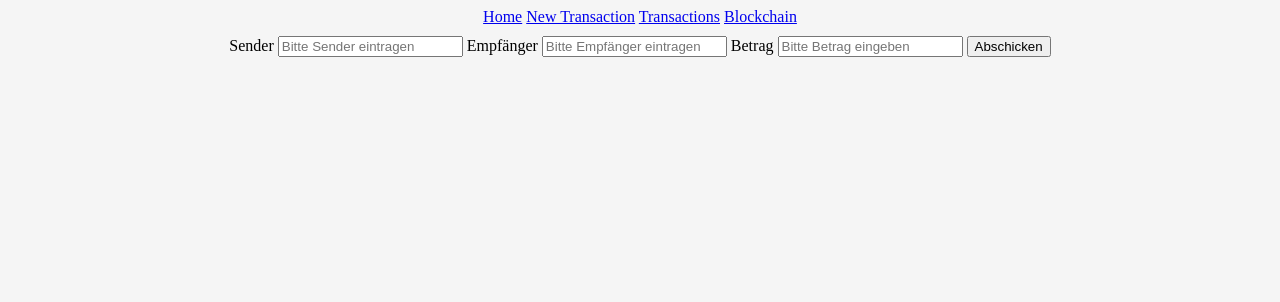
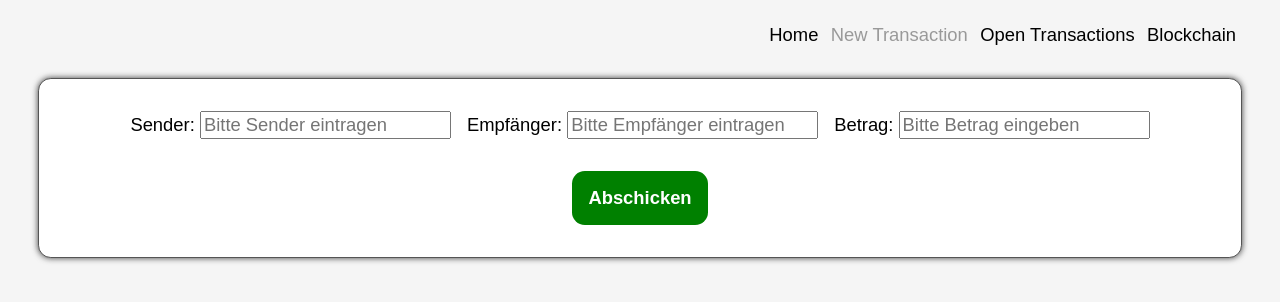
Before and after one commit to MustafaGuer/flask_blocks, a Flask app: page /transaction in a window 1280 px wide. Shown: the top 302 px of the page. Run offline with Flask 3, Linux system fonts and the light colour scheme.

Commit message:
styling && mempool && block mining & chaing

```diff
--- a/src/app.py
+++ b/src/app.py
@@ -4,6 +4,7 @@ from typing import List
 from models.transaction import Transaction
 from models.blockchain import Blockchain
 from models.block import Block
+from models.mempool import Mempool
 
 app = Flask(__name__)
 
@@ -11,7 +12,8 @@ app = Flask(__name__)
 blockchain = Blockchain()
 
 # Mempool
-transactions: List[Transaction] = []
+# transactions: List[Transaction] = []
+transactions = Mempool()
 
 
 @app.route("/")
@@ -34,17 +36,25 @@ def transaction_form():
         receiver = request.form["receiver"]
         amount = request.form["amount"]
         # Testausgabe in der Konsole
-        print(sender, receiver, amount)
+        # print(sender, receiver, amount)
+        if sender == "" or receiver == "" or amount == "":
+            return render_template(
+                "new_transaction.html", error="Bitte alle Felder ausfüllen!"
+            )
 
         # Transaktion erstellen
-        transaction = Transaction(len(transactions), sender, receiver, amount)
+        transaction = Transaction(
+            len(transactions.pending_transactions), sender, receiver, amount
+        )
 
         # aktuelle Transaktion aus dem Formular in den Mempool übertragen
         # transactions.append("{0} schickt {1} {2} Coins".format(sender, receiver, amount))
-        transactions.append(transaction)
+        transactions.pending_transactions.append(transaction)
 
         return render_template(
-            "transactions.html", transactions=transactions, transactions_there=True
+            "transactions.html",
+            transactions=transactions.pending_transactions,
+            transactions_there=True,
         )
 
     else:
@@ -54,19 +64,23 @@ def transaction_form():
 
 @app.route("/transactions")
 def transactions_page():
-    if len(transactions) > 0:
+    if len(transactions.pending_transactions) > 0:
         return render_template(
-            "transactions.html", transactions=transactions, transactions_there=True
+            "transactions.html",
+            transactions=transactions.pending_transactions,
+            transactions_there=True,
         )
     else:
         return render_template(
-            "transactions.html", transactions=transactions, transactions_there=False
+            "transactions.html",
+            transactions=transactions.pending_transactions,
+            transactions_there=False,
         )
 
 
 @app.route("/transactions/<transaction_id>")
 def transaction_detail(transaction_id):
-    for transaction in transactions:
+    for transaction in transactions.pending_transactions:
         if transaction_id == str(transaction.id):
             return render_template("transaction.html", transaction=transaction)
 
@@ -82,7 +96,7 @@ def transaction_detail(transaction_id):
 @app.route("/mine")
 def mine():
     global transactions
-    block = Block(len(blockchain.blocks), transactions, blockchain.blocks[-1].hash, 2)
+    block = Block(len(blockchain.chain), transactions, blockchain.chain[-1].hash, 2)
     blockchain.add_block(block)
     transactions = []
     print("MINING DONE")
@@ -92,25 +106,8 @@ def mine():
 
 @app.route("/blockchain")
 def blockchain_page():
-    return render_template("blockchain.html", blockchain=blockchain.blocks)
+    return render_template("blockchain.html", blockchain=blockchain.chain)
 
 
 # Server starten
 app.run(debug=True)
-
-
-# Routes /mine und /blockchain definieren
-# bei /mine die Liste blockchain[] mit Transaktionen füllen (Liste aus Strings oder Transaktion-Objekte)
-# bei /blockchain die Blockchain auslesen (per Konsole oder HTML)
-
-
-# # Übungsaufgaben
-
-# @app.route("/blockchain")
-#     # Blockchain auflisten
-
-# @app.route("/transaktionen")
-#     # Mempool anzeigen (offene Transaktion)
-
-# @app.route("/mine")
-#     # Prozess anstoßen: Block minen (dabei Mempool aufnehmen und wieder leeren) und neuen Block in BC integrieren
--- a/src/models/transaction.py
+++ b/src/models/transaction.py
@@ -1,4 +1,5 @@
 from time import time
+from datetime import datetime
 
 
 class Transaction:
@@ -9,4 +10,5 @@ class Transaction:
         self.receiver = receiver
         self.amount = amount
 
-        self.time = time()
+        self.timestamp = time()
+        self.datetime = datetime.now()
--- a/src/static/css/styles.css
+++ b/src/static/css/styles.css
@@ -1,3 +1,93 @@
 body {
-    background-color: #f5f5f5;
+  background-color: #f5f5f5;
+  /* background: #000; */
+  font-family: sans-serif;
 }
+
+header {
+  padding: 1rem 2rem;
+  display: flex;
+  justify-content: space-between;
+}
+
+header nav a {
+  margin: 0 0.25rem;
+  text-decoration: none;
+  font-size: 1.15rem;
+  /* color: #f5f5f5; */
+  color: #000;
+  transition: color 225ms ease-in-out;
+}
+
+header nav a:active,
+header nav a:hover {
+  color: #999;
+}
+
+.active {
+  color: #999;
+}
+
+.error {
+    color: red;
+    width: 100%;
+    text-align: center;
+    margin: 0;
+}
+
+.new-transaction {
+  display: flex;
+  justify-content: center;
+  margin-top: 1rem;
+}
+
+.new-transaction form {
+  display: flex;
+  align-items: center;
+  justify-content: center;
+  gap: 2rem 1rem;
+  flex-wrap: wrap;
+  padding: 2rem 1rem;
+  border: 1px solid #555;
+  border-radius: 0.8rem;
+  background-color: #fff;
+  -webkit-box-shadow: 0px 0px 6px 0px rgba(0, 0, 0, 0.75);
+  -moz-box-shadow: 0px 0px 6px 0px rgba(0, 0, 0, 0.75);
+  box-shadow: 0px 0px 6px 0px rgba(0, 0, 0, 0.75);
+  font-size: 1.15rem;
+}
+
+.form-group label::after {
+  content: ":";
+}
+
+.form-group input {
+  outline-color: blueviolet;
+  font-size: inherit;
+}
+
+.form-group input::placeholder {
+  font-size: inherit;
+}
+
+.form-actions {
+  width: 100%;
+  text-align: center;
+}
+
+.form-actions button {
+  border: none;
+  color: #fff;
+  font-weight: 600;
+  border-radius: 0.8rem;
+  padding: 1rem;
+  font-size: inherit;
+  cursor: pointer;
+  transition: all 225ms ease;
+  background-color: green;
+}
+
+.form-actions button:hover,
+.form-actions button:active {
+  background-color: #01bb01;
+}
--- a/src/templates/base.html
+++ b/src/templates/base.html
@@ -3,16 +3,20 @@
   <head>
     <meta charset="UTF-8" />
     <meta name="viewport" content="width=device-width, initial-scale=1.0" />
-    <link rel="stylesheet" href="static/css/styles.css" />
+    <link rel="stylesheet" href="/static/css/styles.css" />
     <title>Flask App</title>
   </head>
   <body>
-    <center style="margin-bottom: 10px">
-      <a href="/">Home</a>
-      <a href="/transaction">New Transaction</a>
-      <a href="/transactions">Transactions</a>
-      <a href="/blockchain">Blockchain</a>
-    </center>
+    <header>
+      {% set active_page=active_page|default('index') %}
+      <div></div>
+      <nav>
+        <a href="/" class="{% if active_page == 'index' %} active {% endif %}">Home</a>
+        <a href="/transaction" class="{% if active_page == 'new_transaction' %} active {% endif %}">New Transaction</a>
+        <a href="/transactions" class="{% if active_page == 'transactions' %} active {% endif %}">Open Transactions</a>
+        <a href="/blockchain" class="{% if active_page == 'blockchain' %} active {% endif %}">Blockchain</a>
+      </nav>
+    </header>
     {% block content %}{% endblock %}
   </body>
 </html>
--- a/src/templates/blockchain.html
+++ b/src/templates/blockchain.html
@@ -1,4 +1,4 @@
-{% extends "base.html" %} {% block content %}
+{% extends "base.html" %} {% set active_page = 'blockchain' %} {% block content %}
 <div style="display: flex; flex-wrap: wrap; gap: 10px;">
   {% for bblock in blockchain %}
   <div
--- a/src/templates/index.html
+++ b/src/templates/index.html
@@ -1,5 +1,3 @@
-{% extends "base.html" %}
-
-{% block content %}
-    <h1 style="text-align: center;">Welcome to my BC-APP</h1>
+{% extends "base.html" %} {% set active_page = 'index' %} {% block content %}
+<h1 style="text-align: center">Welcome to my BC-APP</h1>
 {% endblock %}
--- a/src/templates/new_transaction.html
+++ b/src/templates/new_transaction.html
@@ -1,18 +1,28 @@
-{% extends "base.html" %} {% block content %}
+{% extends "base.html" %} {% set active_page = 'new_transaction' %} {% block
+content %}
 
-<center>
+<div class="new-transaction">
   <form action="/transaction" method="POST">
+    <div class="form-group">
       <label for="sender">Sender</label>
       <input type="text" name="sender" placeholder="Bitte Sender eintragen" />
+    </div>
+    <div class="form-group">
       <label for="receiver">Empfänger</label>
       <input
         type="text"
         name="receiver"
         placeholder="Bitte Empfänger eintragen"
       />
+    </div>
+    <div class="form-group">
       <label for="amount">Betrag</label>
       <input type="text" name="amount" placeholder="Bitte Betrag eingeben" />
-    <button type="submit">Abschicken</button>
+    </div>
+    <div class="form-actions"><button type="submit">Abschicken</button></div>
+    {% if error %}
+    <p class="error">{{error}}</p>
+    {% endif %}
   </form>
-</center>
+</div>
 {% endblock %}
```
Also changed, not shown: src/models/block.py (+6 -20 lines), src/models/blockchain.py (+29 -5 lines), src/models/mempool.py (added, +7 -0 lines), src/templates/transaction.html (+5 -4 lines), src/templates/transactions.html (+7 -1 lines). Lines whose indentation alone changed are shown as unchanged.
